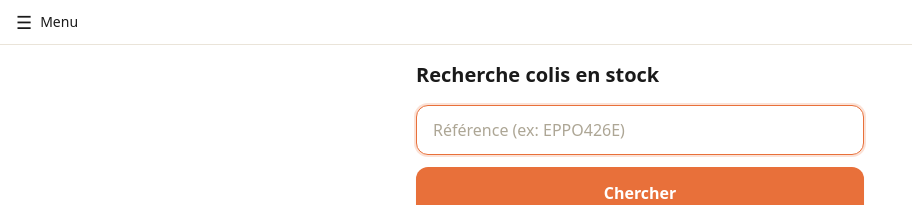
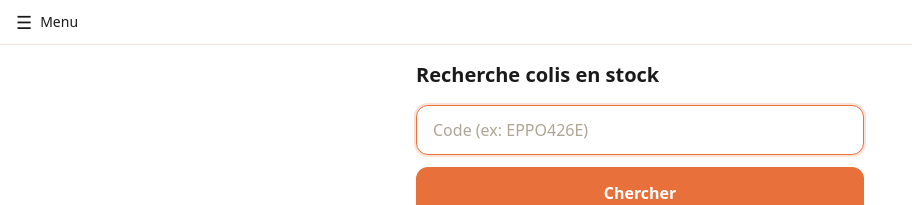
Before and after one commit to axell152/gestion-colis, a Next.js app: page /recherche in a window 1280 px wide. Shown: the top 205 px of the page, without its empty margins (0-912 px from the left). Built offline with nearby package versions, Linux system fonts and the light colour scheme.

Commit message:
Update page.tsx

```diff
--- a/src/app/recherche/page.tsx
+++ b/src/app/recherche/page.tsx
@@ -25,7 +25,7 @@ export default function RecherchePage() {
   <input
     value={reference}
     onChange={(e) => setReference(e.target.value.toUpperCase())}
-    placeholder="Référence (ex: EPPO426E)"
+    placeholder="Code (ex: EPPO426E)"
     className="w-full px-4 py-3 text-base rounded-xl border border-[#D9D2C4] bg-white text-[#1A1A1A] placeholder-[#ADA695] focus:outline-none focus:border-[#E8703A] focus:ring-2 focus:ring-[#E8703A]/20"
     autoFocus
   />
```
